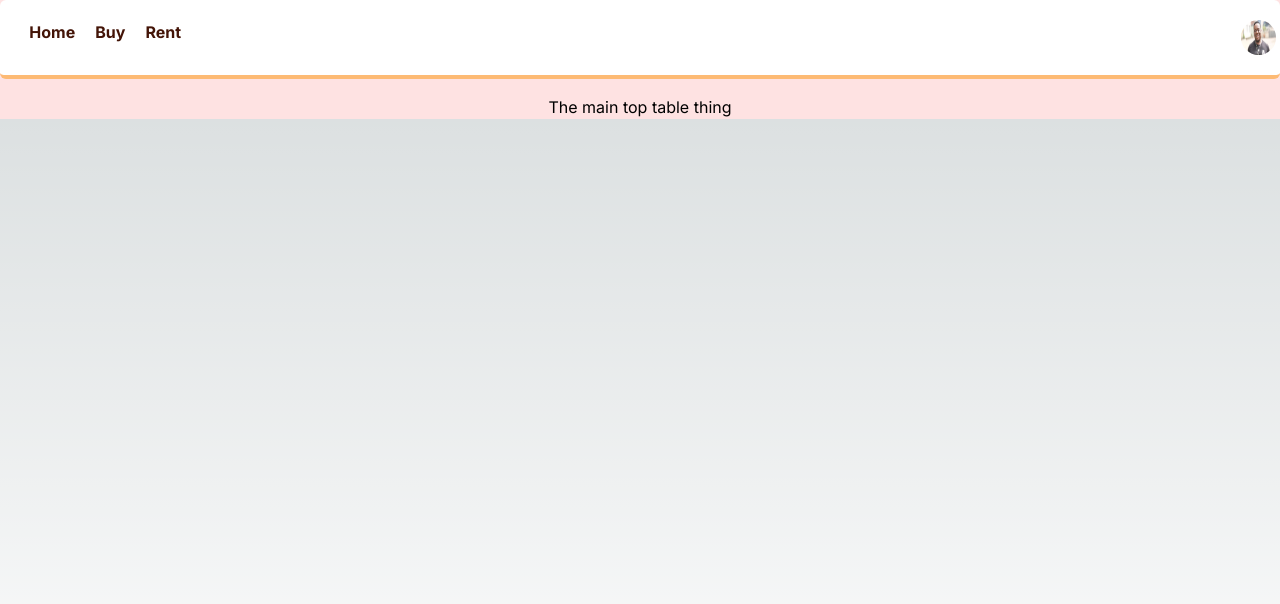
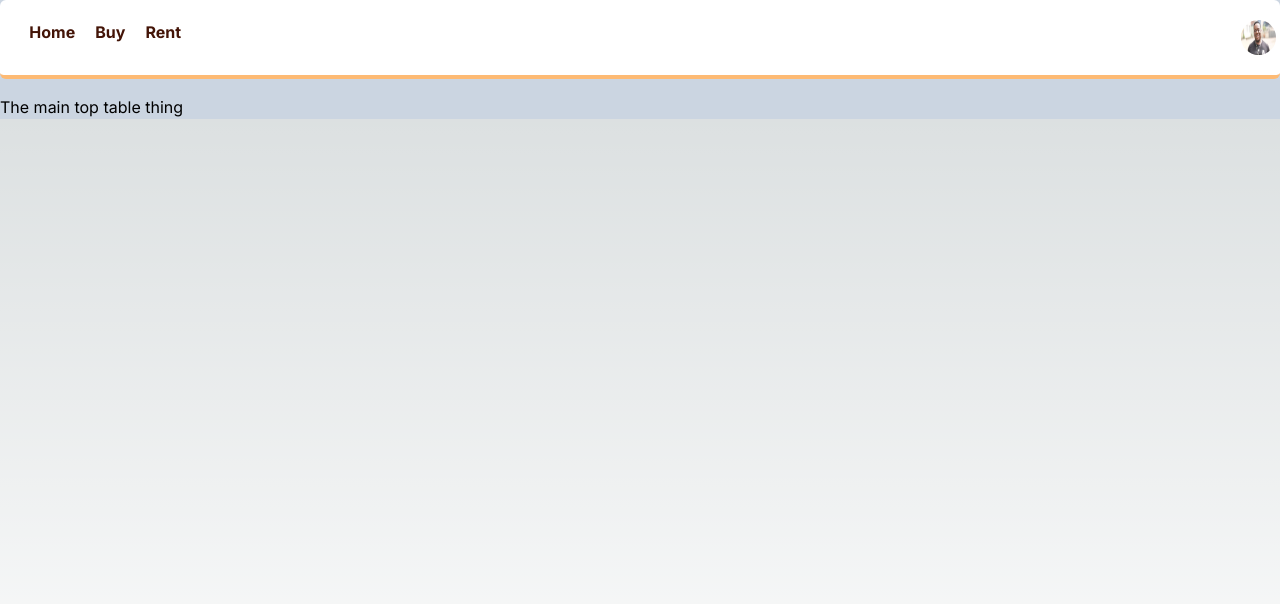
Before and after one commit to Royweru/blocks-real-estate-next-14, a Next.js app: page / in a window 1280 px wide. Shown: the top 604 px of the page. Built offline with nearby package versions, Linux system fonts and the light colour scheme.

Commit message:
modified:   app/page.tsx

```diff
--- a/app/page.tsx
+++ b/app/page.tsx
@@ -1,12 +1,12 @@
-import Image from 'next/image'
-import { Navbar } from '@/components/Navbar/main-navbar'
+import Image from "next/image";
+import { Navbar } from "@/components/Navbar/main-navbar";
 export default function Home() {
   return (
     <main className="flex min-h-screen flex-col  justify-between p-0 w-full ">
-      <div className=" w-full h-2/4 bg-red-100 flex flex-col justify-start items-center space-y-8">
-      <Navbar />
-         The main top table thing
+      <div className="w-full min-h-max bg-url[('/images/bg1.jpeg')] flex flex-col justify-start items-start space-y-8 bg-slate-300">
+        <Navbar />
+        The main top table thing
       </div>
     </main>
-  )
+  );
 }
```
